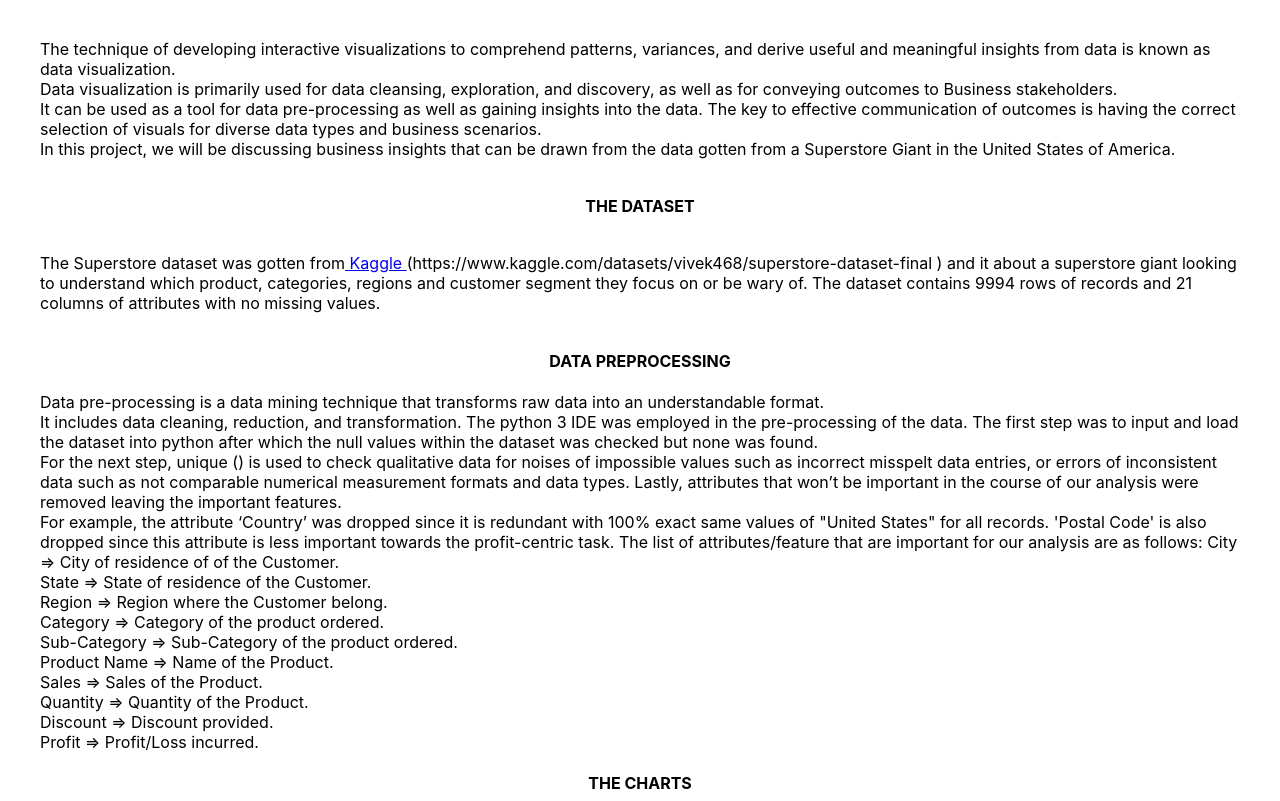
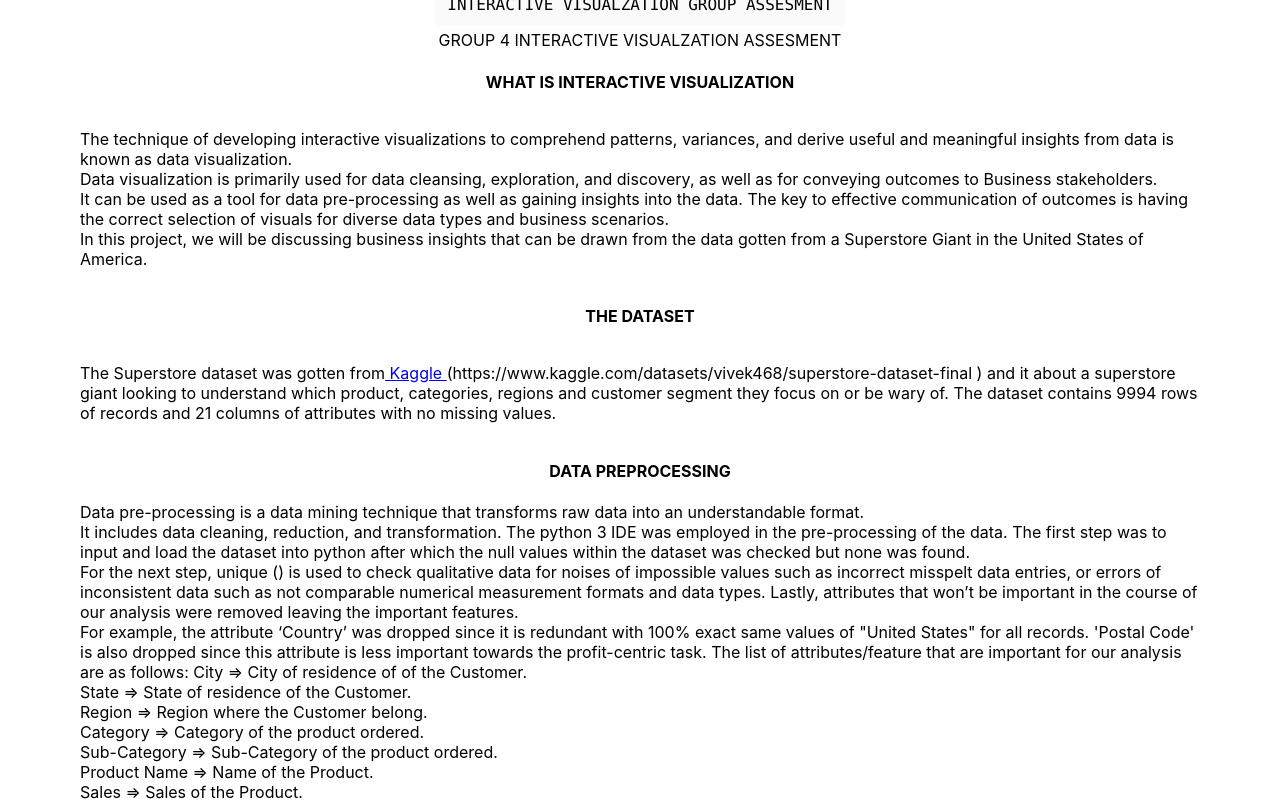
Before and after one commit to Sir-Newton/BBsTeams, a Next.js app in the folder BBsTeams/: page / in a window 1280 px wide. Shown: the top 801 px of the page. Built offline with nearby package versions, Linux system fonts and the light colour scheme.

Commit message:
Update globals.css

```diff
--- a/BBsTeams/styles/globals.css
+++ b/BBsTeams/styles/globals.css
@@ -1,7 +1,8 @@
 html,
 body {
-  padding: 10px;
-  margin: 10px;
+  padding: 20px;
+  padding-top: 50px;
+  margin: 20px;
   font-family: -apple-system, BlinkMacSystemFont, Segoe UI, Roboto, Oxygen, Ubuntu, Cantarell,
     Fira Sans, Droid Sans, Helvetica Neue, sans-serif;
 }
```
